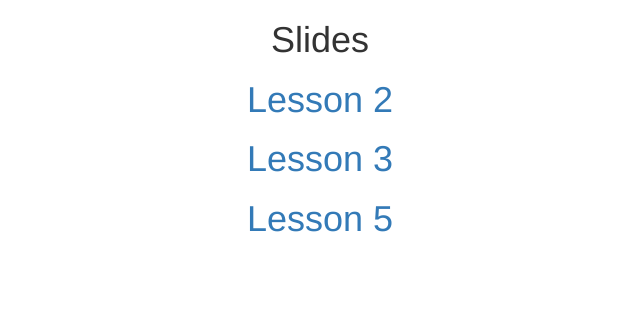
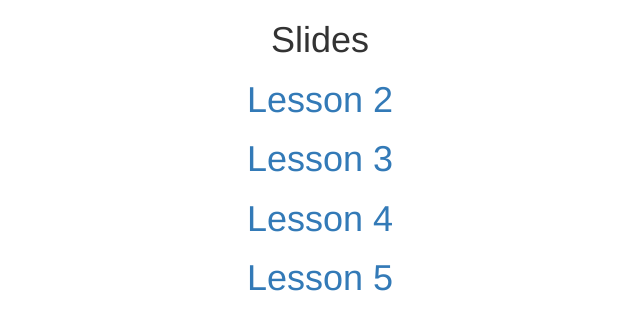
Before and after one commit to soniarodriguez/scala-for-java-devs, a website: page index.html in a window 1280 px wide. Shown: the whole page, without its empty margins (320-960 px from the left). Drawn offline with nearby package versions, Linux system fonts and the light colour scheme.

Commit message:
Add lesson 4 slides

```diff
--- a/index.html
+++ b/index.html
@@ -12,6 +12,7 @@
 		<h1>Slides</h1>
 		<h1><a href="http://slides.com/povilaslape/deck#/">Lesson 2</a></h1>
 		<h1><a href="lesson3.html?showNotes=true">Lesson 3</a></h1>
+		<h1><a href="http://slides.com/soniafernandezrodriguez/scala-lesson4#/">Lesson 4</a></h1>
 		<h1><a href="lesson5.html?showNotes=true">Lesson 5</a></h1>
 	</body>
 </html>
```
